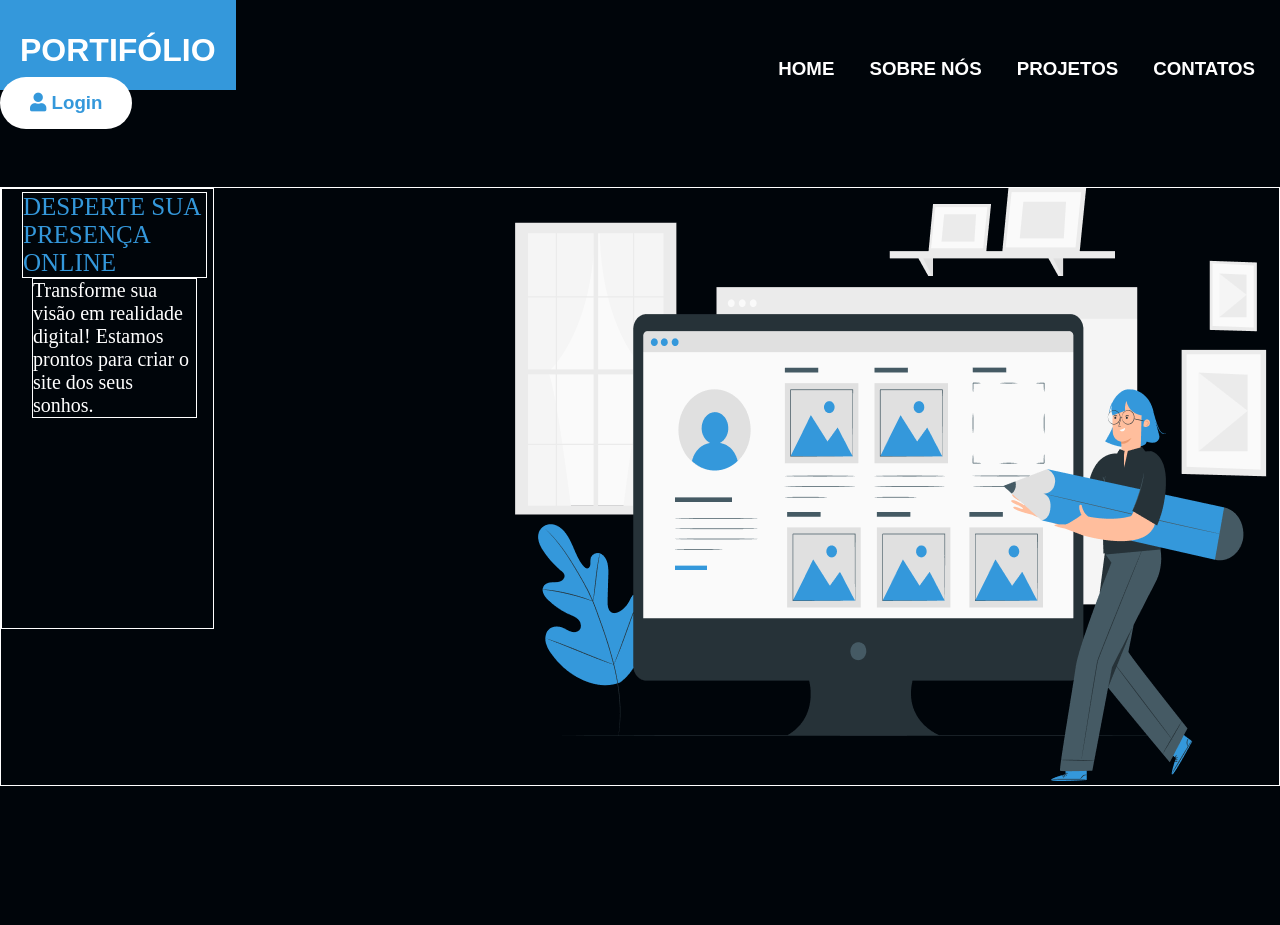
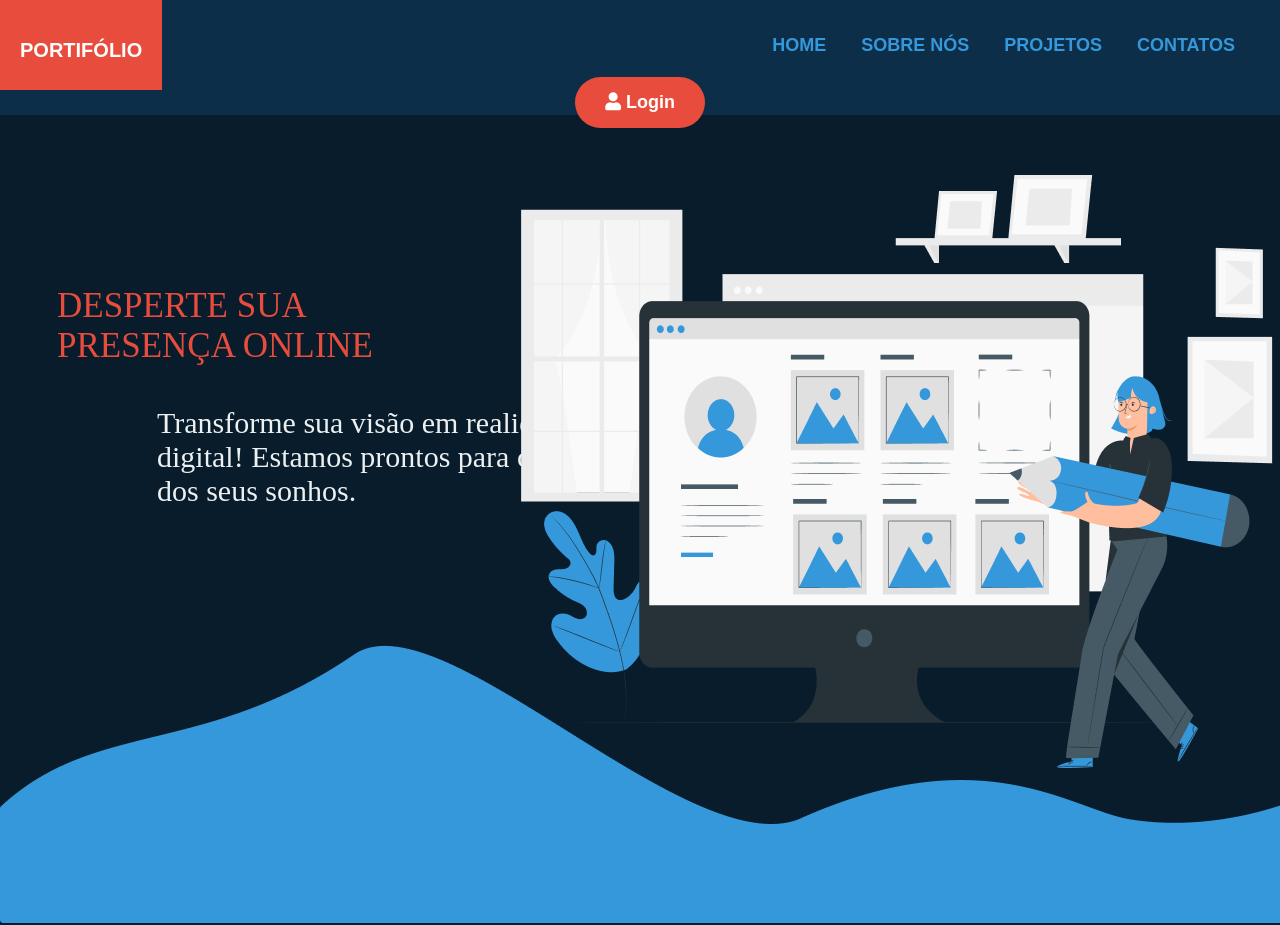
Before and after one commit to Dario-Evangelista/LandPage, a Django app: page / in a window 1280 px wide. Before the commit the page ends 786 px from the top, so only its background shows below. Run offline with Django 4.2, Linux system fonts and the light colour scheme.

Commit message:
fim do main

```diff
--- a/landpage/landpage/settings.py
+++ b/landpage/landpage/settings.py
@@ -129,3 +129,5 @@ STATICFILES_DIRS = [
 # https://docs.djangoproject.com/en/4.2/ref/settings/#default-auto-field
 
 DEFAULT_AUTO_FIELD = 'django.db.models.BigAutoField'
+
+# settings.py
--- a/landpage/pageHome/static/pagehome/css/styles.css
+++ b/landpage/pageHome/static/pagehome/css/styles.css
@@ -1,16 +1,11 @@
-body {
-    background: #00050a;
-    font-family: Arial, sans-serif;
-}
-
-
 .main-container-header {
-    max-width: 144rem;
+    max-width: 100%;
     margin: 0 auto;
+    background: #0d2e49;
 }
 
 .main-container{
-    width: 100%;
+    max-width: 144rem;
     display: flex;
     flex-wrap: wrap ;
     justify-content: space-between;
@@ -26,7 +21,7 @@ body {
     text-align: end;
     align-items: center;
     flex-shrink: 0;
-    background: #3498DB;
+    background: #e74c3c;
     margin-left: 0;
     margin-bottom: 0;
     color: #fff;
@@ -41,7 +36,7 @@ body {
     flex-shrink: 0;
     text-align: center;
     align-items: center;
-    margin-left: 50rem ;
+    margin: auto auto auto 60rem;
 }
 
 .main-menu h3 {
@@ -49,28 +44,30 @@ body {
 }
 
 .main-menu h3 a {
-    color: #fff;
+    color: #3498DB;
     margin-right: 1.5rem;
     transition: all 300ms ease-in-out;
+    font-size: 18px;
 }
 
 .main-login {
     display: inline-flex;
     height: 2.5rem;
     align-items: center;
-    margin-bottom: 1.2rem;
+    margin: auto;
 }
 
 .main-login h3 {
     text-align: end;
     padding: 1.5rem;
     border-radius: 30px;
-    background: #fff;
+    background:#e74c3c;
     transition: all 300ms ease-in-out;
+    font-size: 18px;
 }
 
 .main-login h3 a{
-    color: #3498DB;
+    color:#fff ;
     margin: 0 15px;
     transition: all 300ms ease-in-out;
 
@@ -80,63 +77,79 @@ body {
 
 .main-login h3:hover, .main-login h3 a:hover{
     color: #fff;
-    background: #3498DB;
+    background: #e74c3c;
 }
 
 .main-menu h3 a:hover {
-    color: #3498DB;
+    color: #e74c3c;
     margin-right: 3.5rem;
     padding-bottom: 0.5rem;
-    border-bottom: 1px solid #3498DB;
+    border-bottom: 1px solid #e74c3c;
 }
 
 
 .conteiner {
     margin: 0 auto;
     max-width: 144rem;
-    border: solid 1px #fff;
     margin-top: 6rem;
     display: flex;
+    position: relative;
+    height: 75rem;
+    overflow: hidden;
+    justify-content: space-between;
+}
+
+.pana {
+    margin-right: 0;
 }
 
 .container-copy1 {
-    width: 100%;
+    display: flex;
+    align-items: flex-end;
+    justify-content: left;
+    margin-bottom: 10rem;
 }
 
 .container-copy1-base-text {
+    width: 50rem;
     display: inline-flex;
     padding: 0.3rem 0.6rem 21rem 2rem;
     flex-direction: column;
     align-items: center;
-    border: solid 1px #fff;
-    margin: 0 auto;
+    margin: auto;
 }
 
 .copy-text-title {
-    width: 18.5rem;
-    color: #3498DB;
+    width: 40rem;
+    color: #e74c3c;
     font-variant-numeric: lining-nums tabular-nums;
     font-family: Inria Sans;
-    font-size: 2.5rem;
+    font-size: 3.5rem;
     font-style: normal;
-    font-weight: 500;
+    font-weight: 400;
     line-height: normal;
     text-transform: uppercase;
-    border: solid 1px #fff;
+    padding-bottom: 4rem;
 }
 
 .base-copy-text{
     display: flex;
-    width: 16.5rem;
-    flex-direction: column;
+    width: 50rem;
+    flex-direction: row;
+    margin-left: 30rem;
 }
 
 .text-copy {
-    color: #FFF;
+    color: #ecf0f1;
     font-family: Inria Sans;
-    font-size: 2rem;
+    font-size: 3rem;
     font-style: normal;
     font-weight: 400;
     line-height: normal;
-    border: solid 1px #fff;
 }
+
+.vector1 {
+    position: absolute;
+    bottom: 0;
+    left: 0;
+}
--- a/landpage/pageHome/templates/pages/home.html
+++ b/landpage/pageHome/templates/pages/home.html
@@ -16,7 +16,11 @@
         </div>
     </div>
     <div class="pana">
-        <img src="{% static "img/pana.png"%}" alt="">
+        <img src="{% static "img/pana.png"%}" alt="pana">
+    </div>
+
+    <div class="vector1">
+        <img src="{% static "img/Vector 1.png"%}" alt="Vector">
     </div>
 </main>
 
--- a/landpage/pageHome/templates/partials/head.html
+++ b/landpage/pageHome/templates/partials/head.html
@@ -6,7 +6,6 @@
 <head>
     <meta charset="UTF-8">
     <meta name="viewport" content="width=device-width, initial-scale=1.0">
-    <title>4mise - Sites</title>
     <link rel="stylesheet" href="{% static 'pagehome/css/styles.css' %}">
     <link rel="stylesheet" href="{% static 'base_css/base.css' %}">
 
@@ -19,4 +18,3 @@
     <link rel="stylesheet" href="https://cdnjs.cloudflare.com/ajax/libs/font-awesome/5.15.4/css/solid.min.css"
         integrity="sha512-tk4nGrLxft4l30r9ETuejLU0a3d7LwMzj0eXjzc16JQj+5U1IeVoCuGLObRDc3+eQMUcEQY1RIDPGvuA7SNQ2w=="
         crossorigin="anonymous" referrerpolicy="no-referrer" />
-</head>
--- a/landpage/pageHome/templates/partials/header.html
+++ b/landpage/pageHome/templates/partials/header.html
@@ -1,3 +1,6 @@
+<title>4mise - Sites</title>
+</head>
+
 <header class="main-container-header">
     <div class="main-container">
 
--- a/landpage/static_global/base_css/base.css
+++ b/landpage/static_global/base_css/base.css
@@ -10,7 +10,10 @@ html {
 }
 
 body {
-    font-size: 1.6rem;
+    background: #081c2c;
+    background-size: 100vw 100vh;
+    font-family: 'Arial', sans-serif;
+    color: #fff;
 }
 
 a {
```
Also changed, not shown: landpage/pageHome/static/img/Vector 1.png (added).
